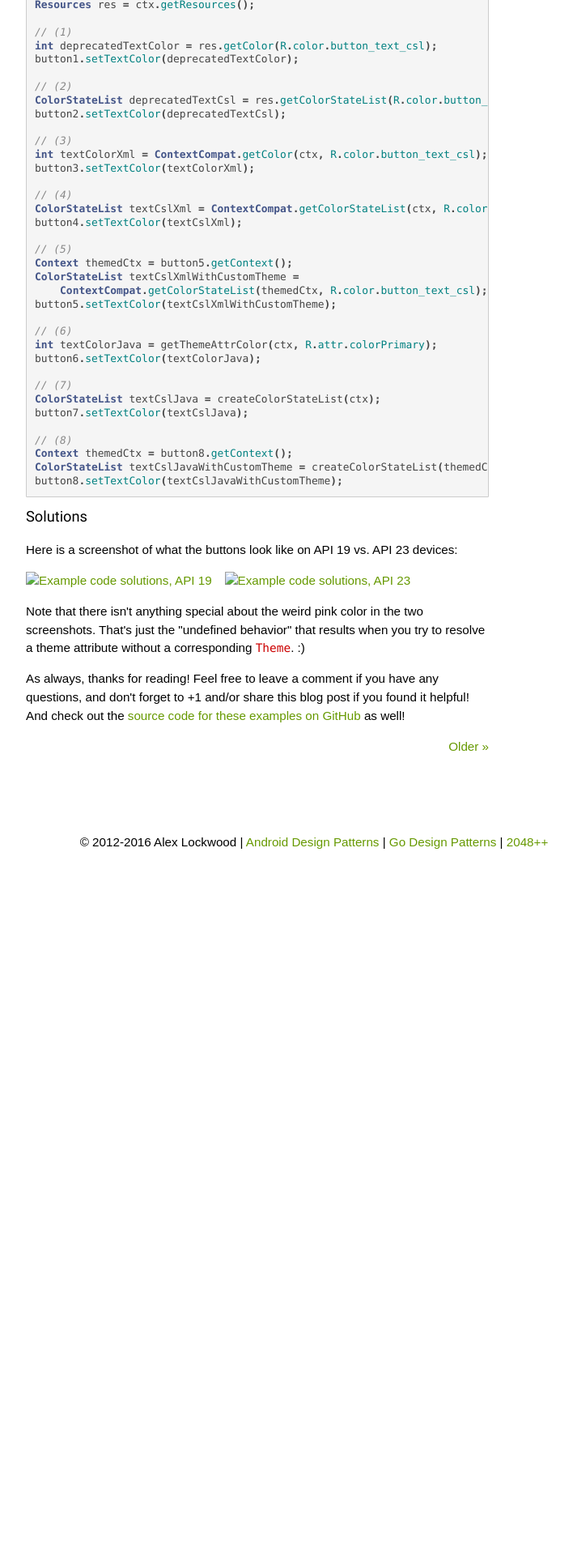
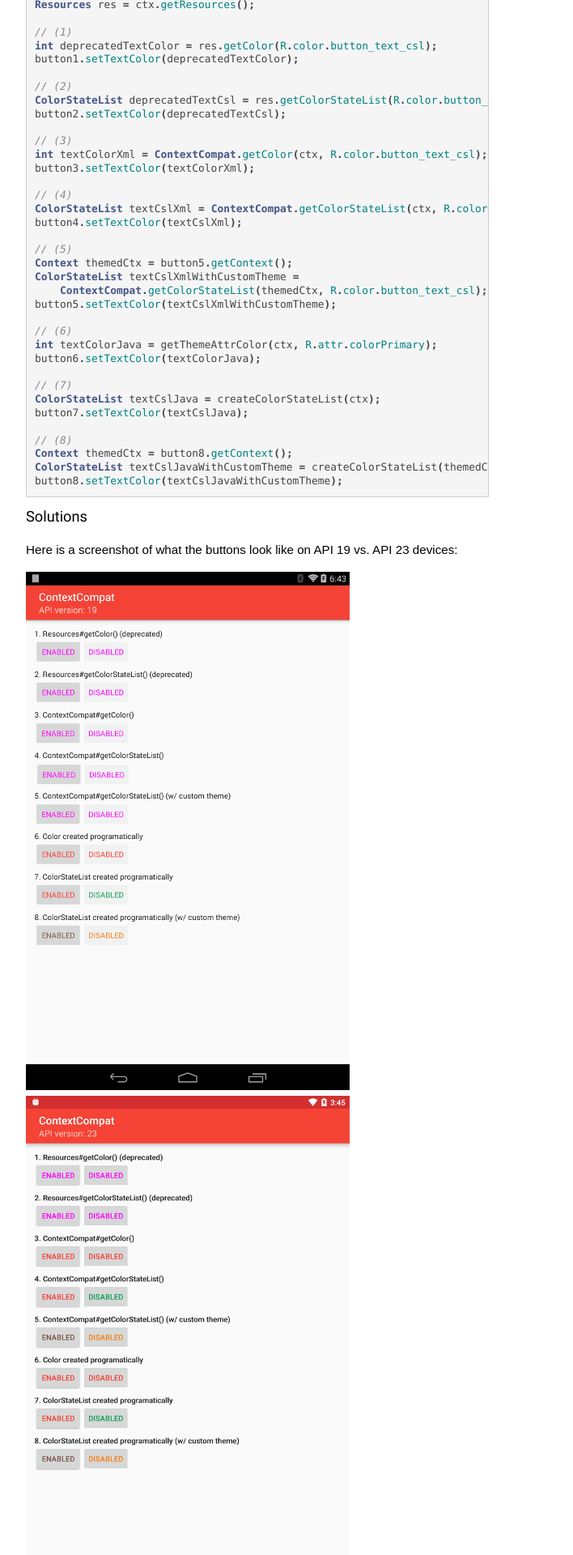
Before and after one commit to alexjlockwood/AndroidDesignPatterns, a Jekyll site: the page built from _posts/2016-08-07-colors-drawables-theme-attributes.md, in a window 1280 px wide. Shown: the part 4480-6400 px from the top of the page at 81% size, without its empty margins (252-960 px from the left). Built offline with Jekyll 4.4.1, drawn with Linux system fonts in a browser that asks for light colours; some web fonts are replaced; a script that is not in the unit is left out; comment, search, counter and statistics services are not loaded; before the commit the page ends 5567 px from its top, so only the background shows below that.

Commit message:
Updated links to assets

```diff
--- a/_posts/2016-08-07-colors-drawables-theme-attributes.md
+++ b/_posts/2016-08-07-colors-drawables-theme-attributes.md
@@ -282,13 +282,13 @@ Here is a screenshot of what the buttons look like on API 19 vs. API 23 devices:
 
 <div style="display: block;">
   <div style="float:left; margin-right:16px;">
-    <a href="/assets/images/posts/2016/08/05/rant7-contextcompat-examples-19.png">
-      <img alt="Example code solutions, API 19" src="/assets/images/posts/2016/08/05/rant7-contextcompat-examples-19-resized.png"/>
+    <a href="/assets/images/posts/2016/08/07/rant7-contextcompat-examples-19.png">
+      <img alt="Example code solutions, API 19" src="/assets/images/posts/2016/08/07/rant7-contextcompat-examples-19-resized.png"/>
     </a>
   </div>
   <div style="float:left;">
-    <a href="/assets/images/posts/2016/08/05/rant7-contextcompat-examples-23.png">
-      <img alt="Example code solutions, API 23" src="/assets/images/posts/2016/08/05/rant7-contextcompat-examples-23-resized.png"/>
+    <a href="/assets/images/posts/2016/08/07/rant7-contextcompat-examples-23.png">
+      <img alt="Example code solutions, API 23" src="/assets/images/posts/2016/08/07/rant7-contextcompat-examples-23-resized.png"/>
     </a>
   </div>
 </div>
```
